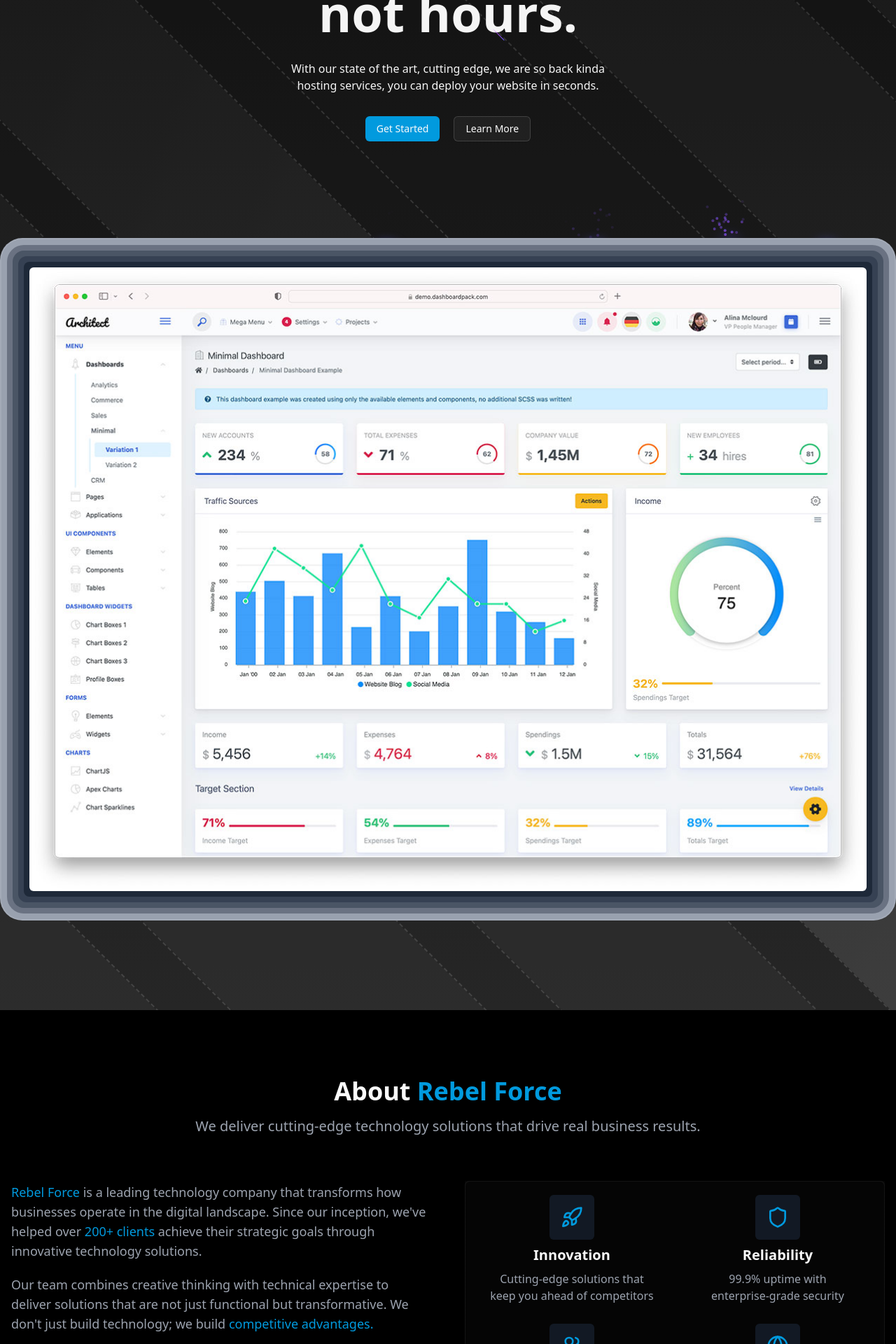
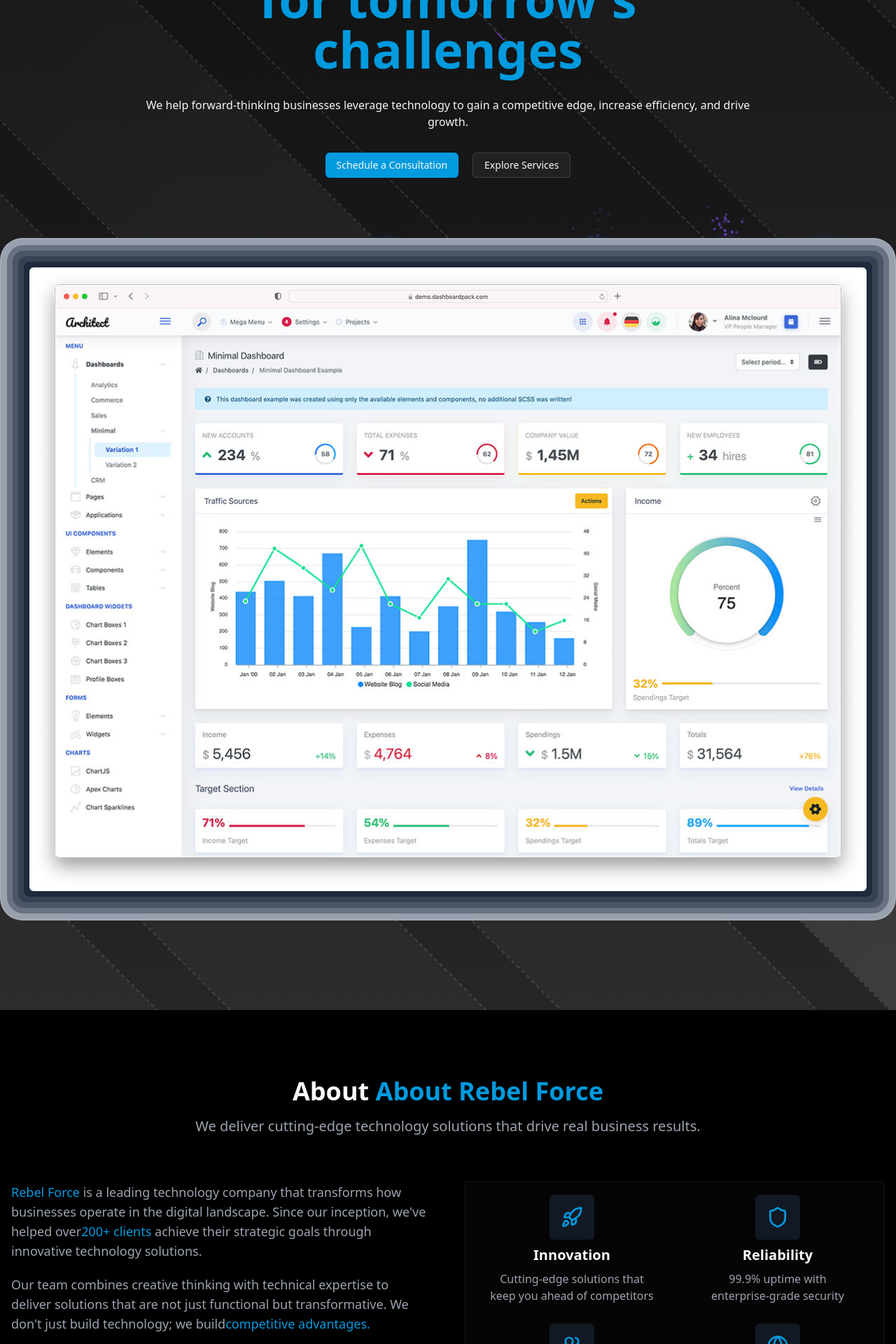
Before and after one commit to ohanapal/rf-landing-page, a Next.js app: page / in a window 1280 px wide. Shown: the part 300-2220 px from the top of the page at 70% size. Built offline with nearby package versions, Linux system fonts and the light colour scheme.

Commit message:
Rename project to "rf-landing-page", remove unused hero image, and refactor homepage components to utilize new data structure from JSON. Updated CTA, About, Hero, and Services sections for improved content management and user engagement.

```diff
--- a/package.json
+++ b/package.json
@@ -1,5 +1,5 @@
 {
-  "name": "rebel-force",
+  "name": "rf-landing-page",
   "version": "0.1.0",
   "private": true,
   "scripts": {
--- a/src/components/pages/homepage/About/index.tsx
+++ b/src/components/pages/homepage/About/index.tsx
@@ -2,6 +2,7 @@
 import { Button } from '@/components/ui/button'
 import data from '@/data/homepage.json'
 import AboutCardItem from './AboutCardItem'
+import Link from 'next/link'
 
 export default function About() {
   const { about } = data
@@ -9,33 +10,26 @@
     <section className='container py-24'>
       <div className='max-2xl mx-auto text-center text-balance space-y-4 mb-16'>
         <h2 className='text-4xl font-bold'>
-          About <span className='text-primary'>Rebel Force</span>
+          About <span className='text-primary'>{about.title}</span>
         </h2>
-        <p className='text-muted-foreground text-xl'>
-          We deliver cutting-edge technology solutions that drive real business results.
-        </p>
+        <p className='text-muted-foreground text-xl'>{about.description}</p>
       </div>
 
       <div className='grid grid-cols-2 gap-x-12 gap-y-4 items-center'>
         <div className='space-y-5'>
-          <p className='text-muted-foreground text-lg'>
-            <span className='text-primary'>Rebel Force</span> is a leading technology company that transforms how
-            businesses operate in the digital landscape. Since our inception, we&apos;ve helped over{' '}
-            <span className='text-primary'>200+ clients</span> achieve their strategic goals through innovative
-            technology solutions.
-          </p>
+          {about.texts.map((txt) => (
+            <p className='text-muted-foreground text-lg' key={txt.id}>
+              {txt.text.map((t, i) => (
+                <span key={i}>
+                  {t.type === 'text' ? t.content : <span className='text-primary'>{`${t.content} `}</span>}
+                </span>
+              ))}
+            </p>
+          ))}
 
-          <p className='text-muted-foreground text-lg'>
-            Our team combines creative thinking with technical expertise to deliver solutions that are not just
-            functional but transformative. We don&apos;t just build technology; we build{' '}
-            <span className='text-primary'>competitive advantages.</span>
-          </p>
-
-          <p className='text-muted-foreground text-lg'>
-            Whether you&apos;re looking to optimize operations, enhance customer experiences, or disrupt your industry,
-            we have the expertise and experience to help you succeed.
-          </p>
-          <Button>Learn More</Button>
+          <Link href={about.learnMoreBtn.link}>
+            <Button>{about.learnMoreBtn.text}</Button>
+          </Link>
         </div>
 
         <MagicCard className='rounded-md backdrop-blur-3xl'>
--- a/src/components/pages/homepage/CTA.tsx
+++ b/src/components/pages/homepage/CTA.tsx
@@ -1,18 +1,19 @@
 import { Button } from '@/components/ui/button'
-
+import data from '@/data/homepage.json'
+import Link from 'next/link'
 export default function CTA() {
+  const { cta } = data
   return (
     <section className='py-20'>
       <div className='container bg-[#07122c] py-15 rounded-lg shadow-sm space-y-6'>
         <div className='max-w-2xl mx-auto text-center text-balance space-y-4'>
-          <h2 className='text-3xl font-bold text-center'>Ready to Transform Your Business?</h2>
-          <p className='text-muted-foreground'>
-            Our expert team can help you implement cutting-edge technology solutions that drive real results.
-          </p>
+          <h2 className='text-3xl font-bold text-center'>{cta.title}</h2>
+          <p className='text-muted-foreground'>{cta.description}</p>
         </div>
         <div className='flex flex-wrap items-center justify-center gap-4'>
-          <Button>Get Started</Button>
-          <Button variant='outline'>Learn More</Button>
+          <Link href={cta.getStartedBtn.link}>
+            <Button>{cta.getStartedBtn.text}</Button>
+          </Link>
         </div>
       </div>
     </section>
--- a/src/components/pages/homepage/Hero/index.tsx
+++ b/src/components/pages/homepage/Hero/index.tsx
@@ -1,24 +1,28 @@
-import dashboardImg from '@/assets/images/homepage/hero/hero.jpg'
 import { BackgroundBeamsWithCollision } from '@/components/ui/background-beams-with-collision'
 import { Button } from '@/components/ui/button'
+import data from '@/data/homepage.json'
 import Image from 'next/image'
+import Link from 'next/link'
 import Stripes from './Stripes'
 
 export default function Hero() {
+  const { hero } = data
   return (
     <section className='min-h-screen bg-gradient-to-b from-white to-neutral-100 dark:from-neutral-950 dark:to-neutral-800 relative overflow-hidden'>
       <Stripes />
       <div className='relative z-10'>
         <BackgroundBeamsWithCollision>
-          <div className='flex flex-col items-center justify-center h-full max-w-3xl mx-auto text-center text-balance gap-8'>
-            <h1 className='text-neutral-100 text-7xl font-semibold'>Deploy your website in seconds, not hours.</h1>
-            <p className='text-neutral-100 font-medium'>
-              With our state of the art, cutting edge, we are so back kinda hosting services, you can deploy your
-              website in seconds.
-            </p>
+          <div className='flex flex-col items-center justify-center h-full max-w-4xl mx-auto text-center gap-8'>
+            <h1 className='text-neutral-100 text-7xl font-semibold'>{hero.title.text}</h1>
+            <h1 className='text-primary text-7xl font-semibold'>{hero.title.span}</h1>
+            <p className='text-neutral-100 font-medium'>{hero.description}</p>
             <div className='flex items-center justify-center gap-5'>
-              <Button>Get Started</Button>
-              <Button variant='outline'>Learn More</Button>
+              <Link href={hero.scheduleBtn.link}>
+                <Button>{hero.scheduleBtn.text}</Button>
+              </Link>
+              <Link href={hero.exploreBtn.link}>
+                <Button variant='outline'>{hero.exploreBtn.text}</Button>
+              </Link>
             </div>
           </div>
         </BackgroundBeamsWithCollision>
@@ -28,7 +32,13 @@
               <div className='w-full h-full bg-gray-600 rounded-2xl p-2'>
                 <div className='w-full h-full bg-gray-700 rounded-xl p-2'>
                   <div className='w-full h-full bg-gray-800 rounded-lg p-2'>
-                    <Image src={dashboardImg} alt='dashboard' className='w-full h-full object-cover rounded-md' />
+                    <Image
+                      src={hero.heroImgUrl}
+                      width={1400}
+                      height={1200}
+                      alt='dashboard'
+                      className='w-full h-full object-cover rounded-md'
+                    />
                   </div>
                 </div>
               </div>
--- a/src/components/pages/homepage/Services/index.tsx
+++ b/src/components/pages/homepage/Services/index.tsx
@@ -1,5 +1,5 @@
+import data from '@/data/homepage.json'
 import ServicesTabs from './ServicesTabs'
-import data from '@/data/homepage.json'
 
 export default function Services() {
   const { services } = data
@@ -8,11 +8,9 @@
       <div className='container'>
         <div className='max-2xl mx-auto text-center text-balance space-y-4 mb-16'>
           <h2 className='text-3xl font-bold'>
-            Our <span className='text-primary'>Services</span>
+            {services.title.text} <span className='text-primary'>{services.title.span}</span>
           </h2>
-          <p className='text-muted-foreground text-xl'>
-            We offer a wide range of technology solutions to help your business thrive in the digital galaxy.
-          </p>
+          <p className='text-muted-foreground text-xl'>{services.description}</p>
         </div>
         <ServicesTabs tabs={services.tabs} />
       </div>
--- a/src/data/homepage.json
+++ b/src/data/homepage.json
@@ -1,7 +1,68 @@
 {
+  "hero": {
+    "title": {
+      "text": "Cutting-edge technology solutions",
+      "span": "for tomorrow's challenges"
+    },
+    "description": "We help forward-thinking businesses leverage technology to gain a competitive edge, increase efficiency, and drive growth.",
+    "scheduleBtn": {
+      "text": "Schedule a Consultation",
+      "link": "/contact"
+    },
+    "exploreBtn": {
+      "text": "Explore Services",
+      "link": "/services"
+    },
+    "heroImgUrl": "/images/homepage/hero/hero.jpg"
+  },
   "about": {
     "title": "About Rebel Force",
     "description": "We deliver cutting-edge technology solutions that drive real business results.",
+    "texts": [
+      {
+        "id": 1,
+        "text": [
+          {
+            "type": "span",
+            "content": "Rebel Force"
+          },
+          {
+            "type": "text",
+            "content": "is a leading technology company that transforms how businesses operate in the digital landscape. Since our inception, we've helped over"
+          },
+          {
+            "type": "span",
+            "content": "200+ clients"
+          },
+          {
+            "type": "text",
+            "content": "achieve their strategic goals through innovative technology solutions."
+          }
+        ]
+      },
+      {
+        "id": 2,
+        "text": [
+          {
+            "type": "text",
+            "content": "Our team combines creative thinking with technical expertise to deliver solutions that are not just functional but transformative. We don't just build technology; we build"
+          },
+          {
+            "type": "span",
+            "content": "competitive advantages."
+          }
+        ]
+      },
+      {
+        "id": 3,
+        "text": [
+          {
+            "type": "text",
+            "content": "Whether you're looking to optimize operations, enhance customer experiences, or disrupt your industry, we have the expertise and experience to help you succeed."
+          }
+        ]
+      }
+    ],
     "cardItems": [
       {
         "id": 1,
@@ -27,10 +88,17 @@
         "description": "24/7 dedicated support with 15-minute response time",
         "icon": "lucide:globe"
       }
-    ]
+    ],
+    "learnMoreBtn": {
+      "text": "Learn More",
+      "link": "/about"
+    }
   },
   "services": {
-    "title": "Our Services",
+    "title": {
+      "text": "Our",
+      "span": "Services"
+    },
     "description": "We offer a wide range of technology solutions to help your business thrive in the digital galaxy.",
     "tabs": [
       {
@@ -136,5 +204,13 @@
         }
       }
     ]
+  },
+  "cta": {
+    "title": "Ready to Transform Your Business?",
+    "description": "Our expert team can help you implement cutting-edge technology solutions that drive real results.",
+    "getStartedBtn": {
+      "text": "Get Started",
+      "link": "/contact"
+    }
   }
 }
```
Also changed, not shown: public/images/homepage/hero/hero.jpg (renamed from src/assets/images/homepage/hero/hero.jpg).
